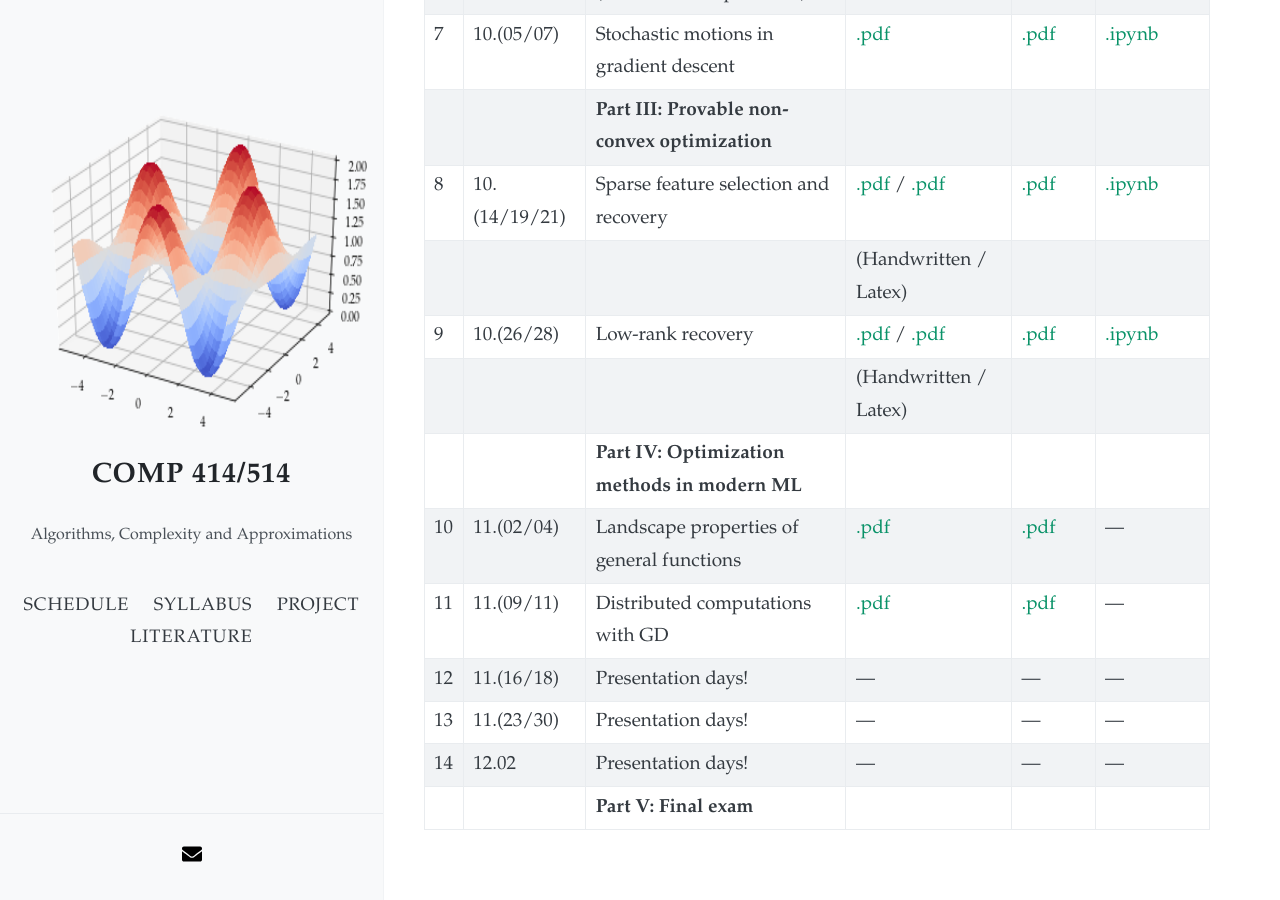
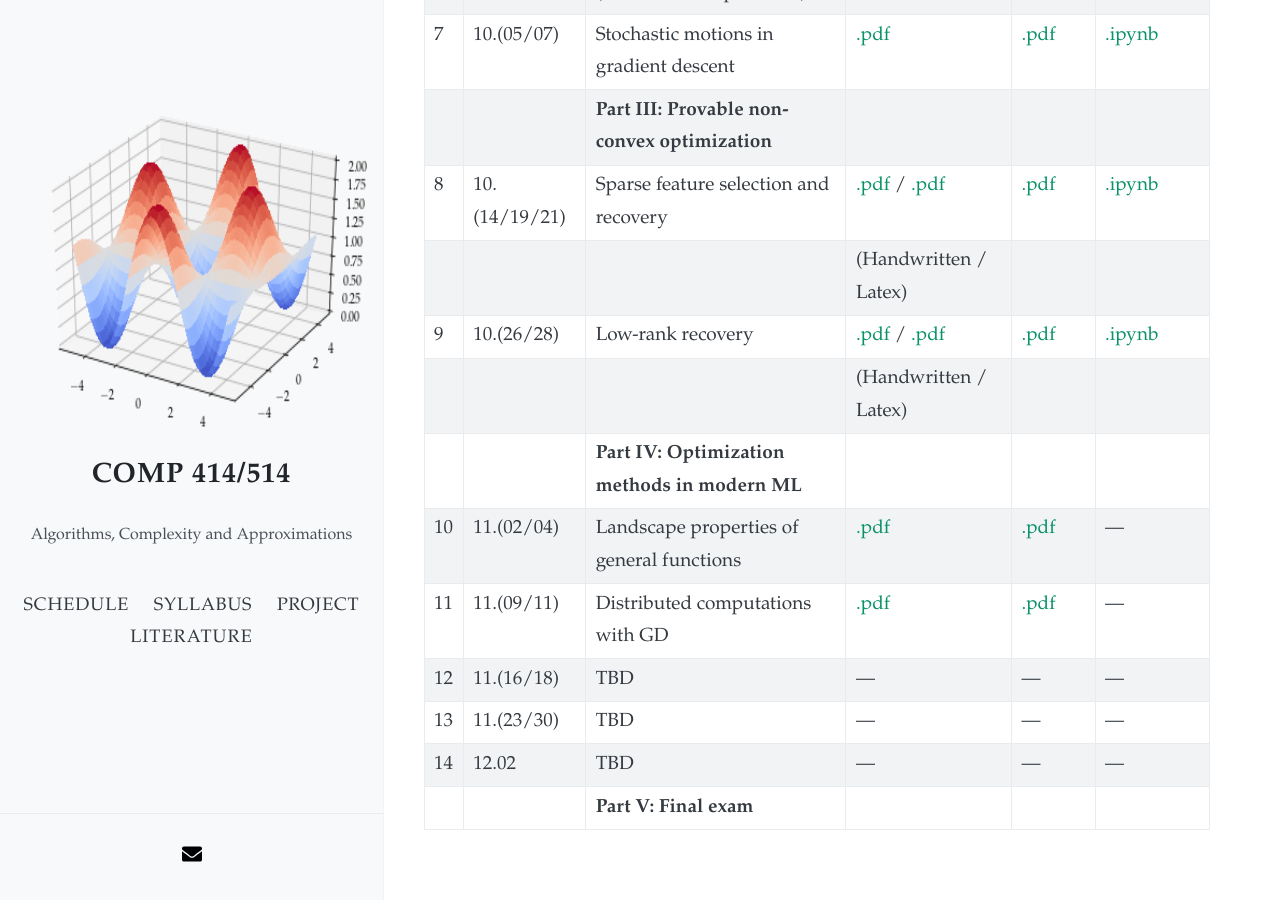
Before and after one commit to akyrillidis/comp414-514, a Jekyll site: the page built from schedule.md, in a window 1280 px wide and 900 px high, scrolled down 731 px. Built offline with Jekyll 4.4.1, drawn with Linux system fonts in a browser that asks for light colours; nearby versions of some CDN libraries.

Commit message:
Update schedule.md

```diff
--- a/schedule.md
+++ b/schedule.md
@@ -9,27 +9,27 @@
 |-|-|-|-|-|-|
 | | | **Part I: Basic gradient methods** | | | |
 | 1 | 08.26-08.31 | Intro & Preliminaries  | [.pdf](/schedule/images/chapter1.pdf) | [.pdf](/schedule/images/Lecture 1.pdf) | [.ipynb](/schedule/images/Chapter 1a.ipynb) [.ipynb](/schedule/images/Chapter 1b.ipynb)
-| 2 | 09.(02/07) | Gradient method | [.pdf](/schedule/images/chapter2.pdf)  | [.pdf](/schedule/images/Lecture 2.pdf) | [.ipynb](/schedule/images/Chapter 2.ipynb) |
-| 3 | 09.(09/14) | Gradient method & Convexity | [.pdf](/schedule/images/chapter3.pdf)  | [.pdf](/schedule/images/Lecture 3.pdf) | [.ipynb](/schedule/images/Chapter 3.ipynb) |
-| 4 | 09.(16/21) | Conditional gradient (Frank-Wolfe) | [.pdf](/schedule/images/chapter4.pdf)  | [.pdf](/schedule/images/Lecture 4.pdf) | [.ipynb](/schedule/images/Chapter 4.ipynb) |
+| 2 | 09.(02/07) | Gradient method | [.pdf]()  | [.pdf]() | [.ipynb]() |
+| 3 | 09.(09/14) | Gradient method & Convexity | [.pdf]()  | [.pdf]() | [.ipynb]() |
+| 4 | 09.(16/21) | Conditional gradient (Frank-Wolfe) | [.pdf]()  | [.pdf]() | [.ipynb]() |
 | | | (videos will be provided) |  | |  |
 | | | **Part II: Going faster than basic gradient descent** | | | |
-| 5 | 09.(23/28) | Beyond first-order methods | [.pdf](/schedule/images/chapter5.pdf)  | [.pdf](/schedule/images/Lecture 5.pdf) | [.ipynb](/schedule/images/Chapter 5.ipynb) |
+| 5 | 09.(23/28) | Beyond first-order methods | [.pdf]()  | [.pdf]() | [.ipynb]() |
 | | | (videos will be provided) |  | |  |
-| 6 | 09.30 | Momemtum acceleration | [.pdf](/schedule/images/chapter6.pdf)  | [.pdf](/schedule/images/Lecture 6.pdf) | [.ipynb](/schedule/images/Chapter 6.ipynb) |
+| 6 | 09.30 | Momemtum acceleration | [.pdf]()  | [.pdf]() | [.ipynb]() |
 | | | (videos will be provided) |  | |  |
-| 7 | 10.(05/07) | Stochastic motions in gradient descent | [.pdf](/schedule/images/chapter7.pdf)  | [.pdf](/schedule/images/Lecture 7.pdf) | [.ipynb](/schedule/images/Chapter 7.ipynb) |
+| 7 | 10.(05/07) | Stochastic motions in gradient descent | [.pdf]()  | [.pdf]() | [.ipynb]() |
 | | | **Part III: Provable non-convex optimization** | | | |
-| 8 | 10.(14/19/21) | Sparse feature selection and recovery | [.pdf](/schedule/images/Lecture 8 notes.pdf) / [.pdf](/schedule/images/chapter8.pdf) | [.pdf](/schedule/images/Lecture 8.pdf) | [.ipynb](/schedule/images/Chapter 8.ipynb) |
+| 8 | 10.(14/19/21) | Sparse feature selection and recovery | [.pdf]() / [.pdf]() | [.pdf]() | [.ipynb]() |
 |  |  | | (Handwritten / Latex) |  | |
-| 9 | 10.(26/28) | Low-rank recovery | [.pdf](/schedule/images/Lecture 9 notes.pdf) / [.pdf](/schedule/images/chapter9.pdf) | [.pdf](/schedule/images/Lecture 9.pdf) | [.ipynb](/schedule/images/Chapter 9.ipynb) |
+| 9 | 10.(26/28) | Low-rank recovery | [.pdf]() / [.pdf]() | [.pdf]() | [.ipynb]() |
 |  |  | | (Handwritten / Latex) |  | |
 | | | **Part IV: Optimization methods in modern ML** | | | |
-| 10 | 11.(02/04) | Landscape properties of general functions | [.pdf](/schedule/images/chapter10.pdf)  | [.pdf](/schedule/images/Lecture 10.pdf) | --- |
-| 11 | 11.(09/11) | Distributed computations with GD | [.pdf](/schedule/images/chapter11.pdf) | [.pdf](/schedule/images/Lecture 11.pdf) | --- |
-| 12 | 11.(16/18) | Presentation days!  | ---  | ---  | --- |
-| 13 | 11.(23/30) | Presentation days!  | ---  | ---  | --- |
-| 14 | 12.02 | Presentation days!  | ---  | ---  | --- |
+| 10 | 11.(02/04) | Landscape properties of general functions | [.pdf]()  | [.pdf]() | --- |
+| 11 | 11.(09/11) | Distributed computations with GD | [.pdf]() | [.pdf]() | --- |
+| 12 | 11.(16/18) | TBD  | ---  | ---  | --- |
+| 13 | 11.(23/30) | TBD  | ---  | ---  | --- |
+| 14 | 12.02 | TBD  | ---  | ---  | --- |
 | | | **Part V: Final exam** | | | |
 
 &nbsp;
```
